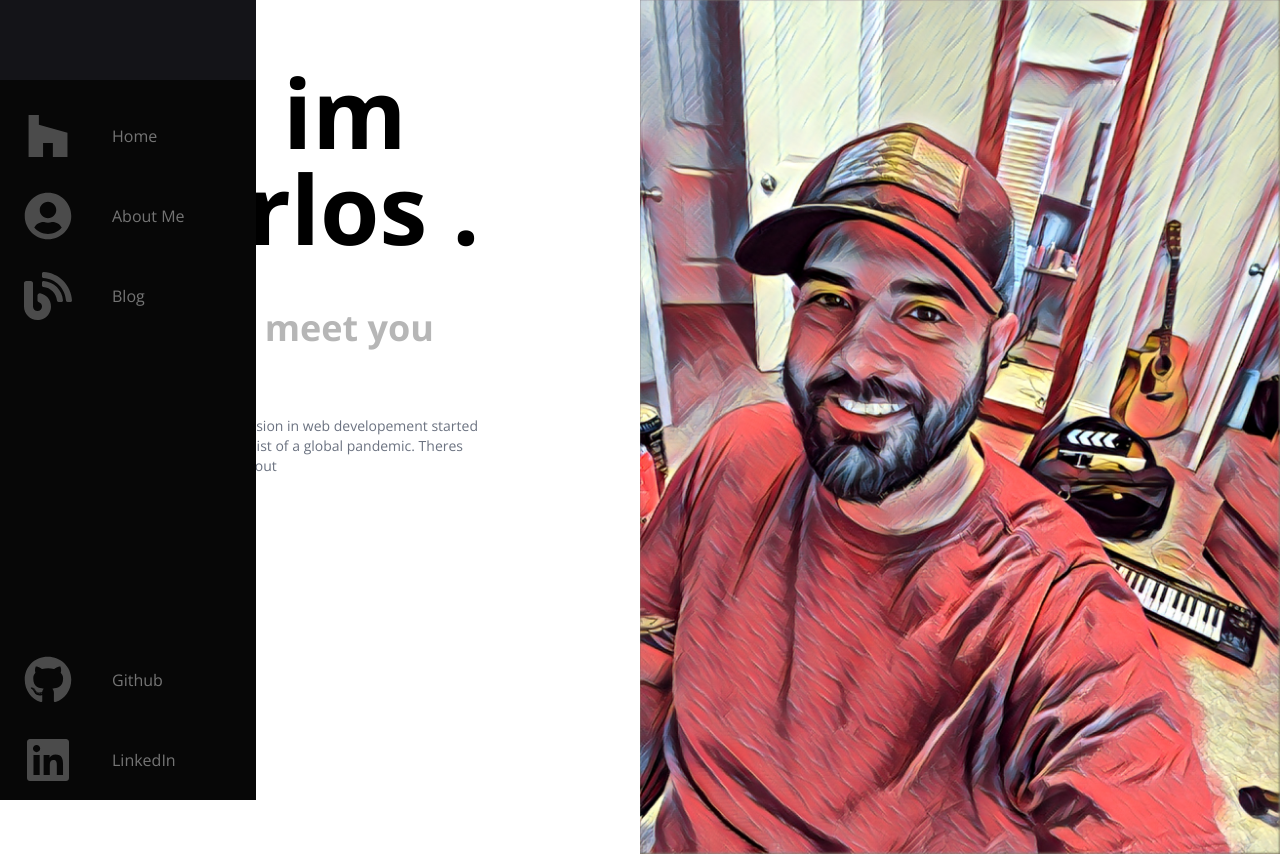
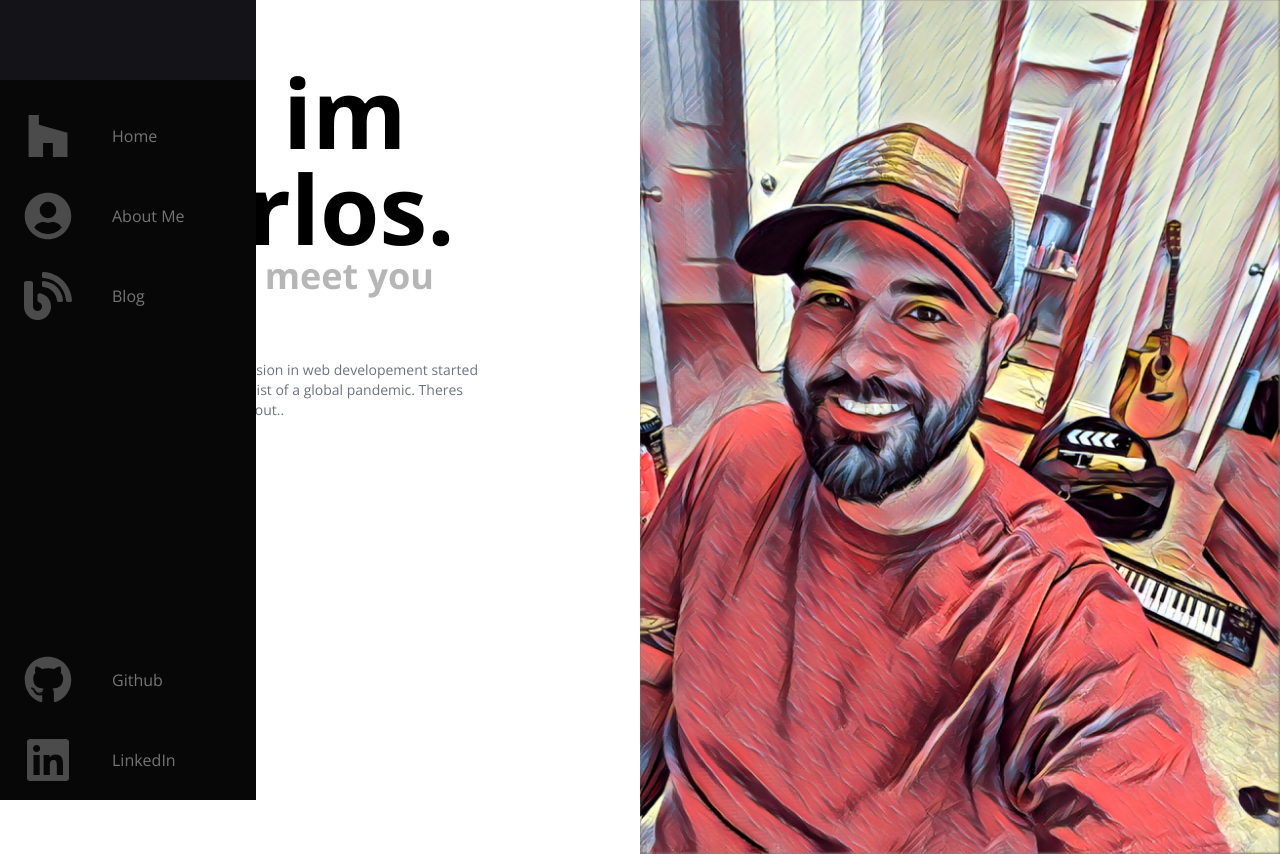
Before and after one commit to cabril87/react-portfolio, a React (Create React App) app: page /about in a window 1280 px wide. Built offline with nearby package versions, Linux system fonts and the light colour scheme.

Commit message:
about pic

```diff
--- a/src/pages/About.js
+++ b/src/pages/About.js
@@ -7,10 +7,11 @@ import image from "../components/Images/me.JPG"
 function About() {
   return (
     <section>
-     <div class="flex flex-wrap h-screen">
-      <div class="bg-white md:w-1/2 h-screen">
+     <div class="flex flex-wrap min-h-screen">
+      <div class="bg-white md:w-1/2 min-h-screen">
         <div class="mx-32">
-          <h1 class="text-8xl font-bold mt-16">Hi, im Carlos .<span class="text-4xl font-bold mt-16"> Nice to meet you</span>  </h1>
+          <h1 class="text-8xl font-bold mt-16">Hi, im Carlos.</h1>
+          <span class="text-4xl font-bold mt-16"> Nice to meet you</span>
 
 
           {/* <div class="flex mt-16 font-light text-gray-500">
@@ -29,7 +30,7 @@ function About() {
           <div
             class="description w-full sm: md:w-3/3 mt-16 text-gray-500 text-sm"
           >
-             My journey and passion in web developement started early 2021, in the mist of a global pandemic. Theres something great about
+             My journey and passion in web developement started early 2021, in the mist of a global pandemic. Theres something great about..
           </div>
 
           <button class="uppercase mt-5 text-sm font-semibold hover:underline">
@@ -37,12 +38,14 @@ function About() {
           </button>
         </div>
       </div>
-      <div class="bg-red-600  md:w-1/2 ">
+      <div class="bg-red-600  md:w-1/2 min-h-screen">
         <img
           src={image}
           alt=""
+          className="sm:min-h-screen"
         />
       </div>
+
     </div>
 </section>
 
```
